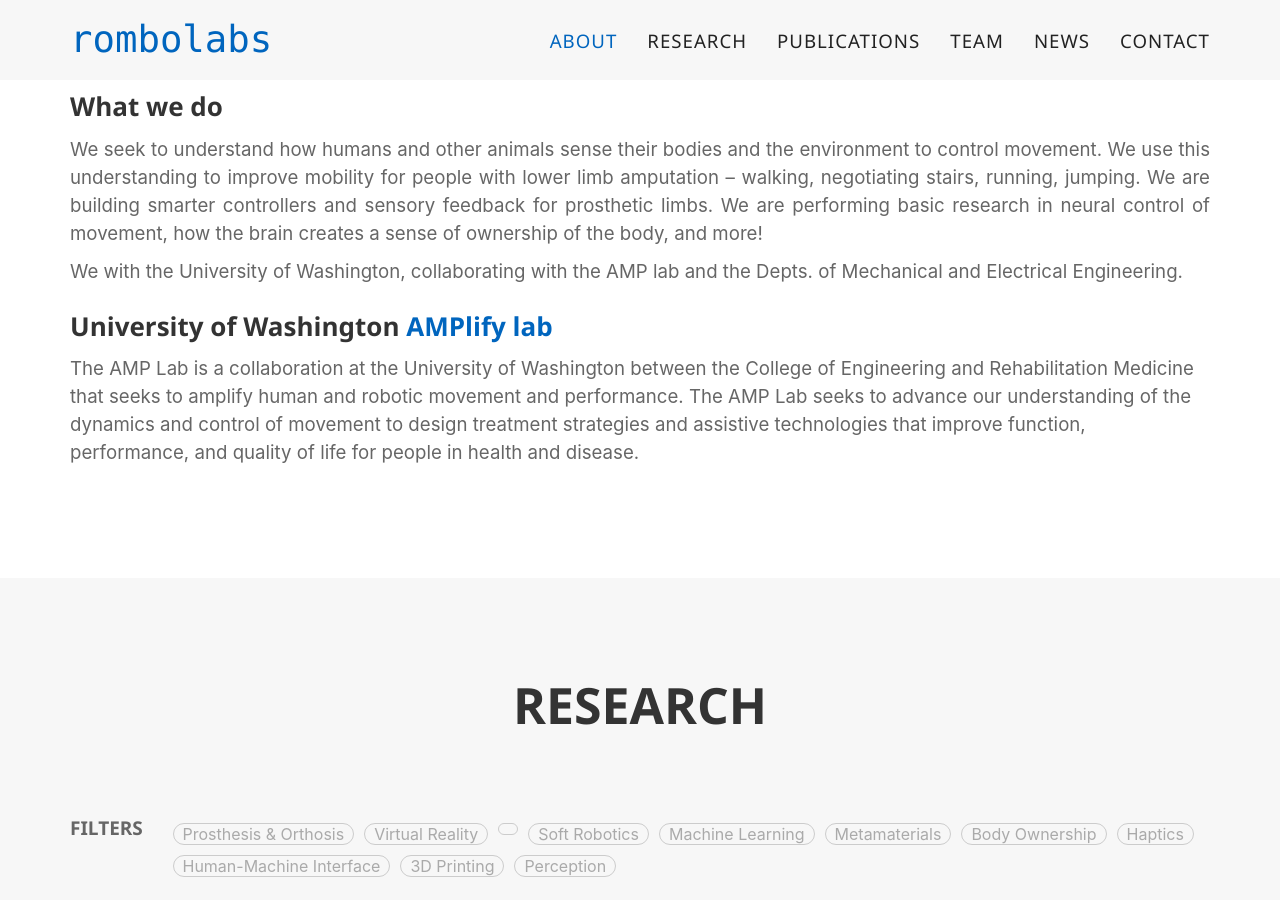
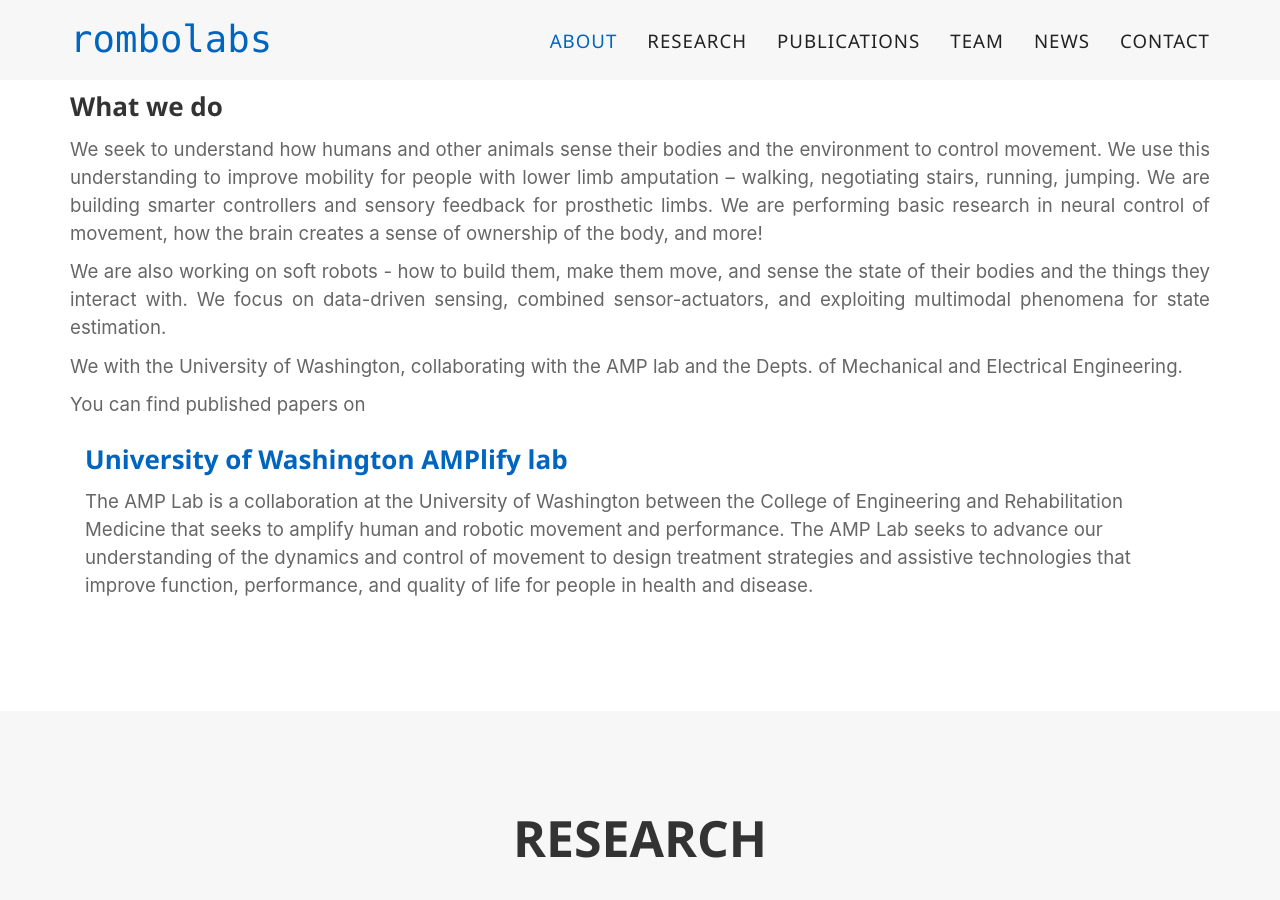
Before and after one commit to RomboLabs/rombolabs.github.io, a Jekyll site: the page built from index.html, in a window 1280 px wide and 900 px high, scrolled down 1449 px. Built offline with Jekyll 4.4.1, drawn with Linux system fonts in a browser that asks for light colours; some web fonts are replaced.

Commit message:
Added robot talk
Mentioned soft robots in the "about" blurb, and a link to google scholar profile

```diff
--- a/_includes/about.html
+++ b/_includes/about.html
@@ -10,7 +10,9 @@
                 <div class="col-md-12">
                     <h3 class="service-heading">What we do</h3>
                     <p class="text-muted text-justified">We seek to understand how humans and other animals sense their bodies and the environment to control movement. We use this understanding to improve mobility for people with lower limb amputation – walking, negotiating stairs, running, jumping. We are building smarter controllers and sensory feedback for prosthetic limbs. We are performing basic research in neural control of movement, how the brain creates a sense of ownership of the body, and more!</p>
+                    <p class="text-muted text-justified">We are also working on soft robots - how to build them, make them move, and sense the state of their bodies and the things they interact with. We focus on data-driven sensing, combined sensor-actuators, and exploiting multimodal phenomena for state estimation. </p>
                     <p class="text-muted">We with the University of Washington, collaborating with the AMP lab and the Depts. of Mechanical and Electrical Engineering.</p>
+                    <p class="text-muted">You can find published papers on <a href="https://scholar.google.com/citations?user=hZNUZkgAAAAJ&hl=en>Eric's google scholar page</a>, or browse research on this site for a more anarchic view into what we're currently exploring.</p>
                 </div>
             </div>
             <div class="row">
```
